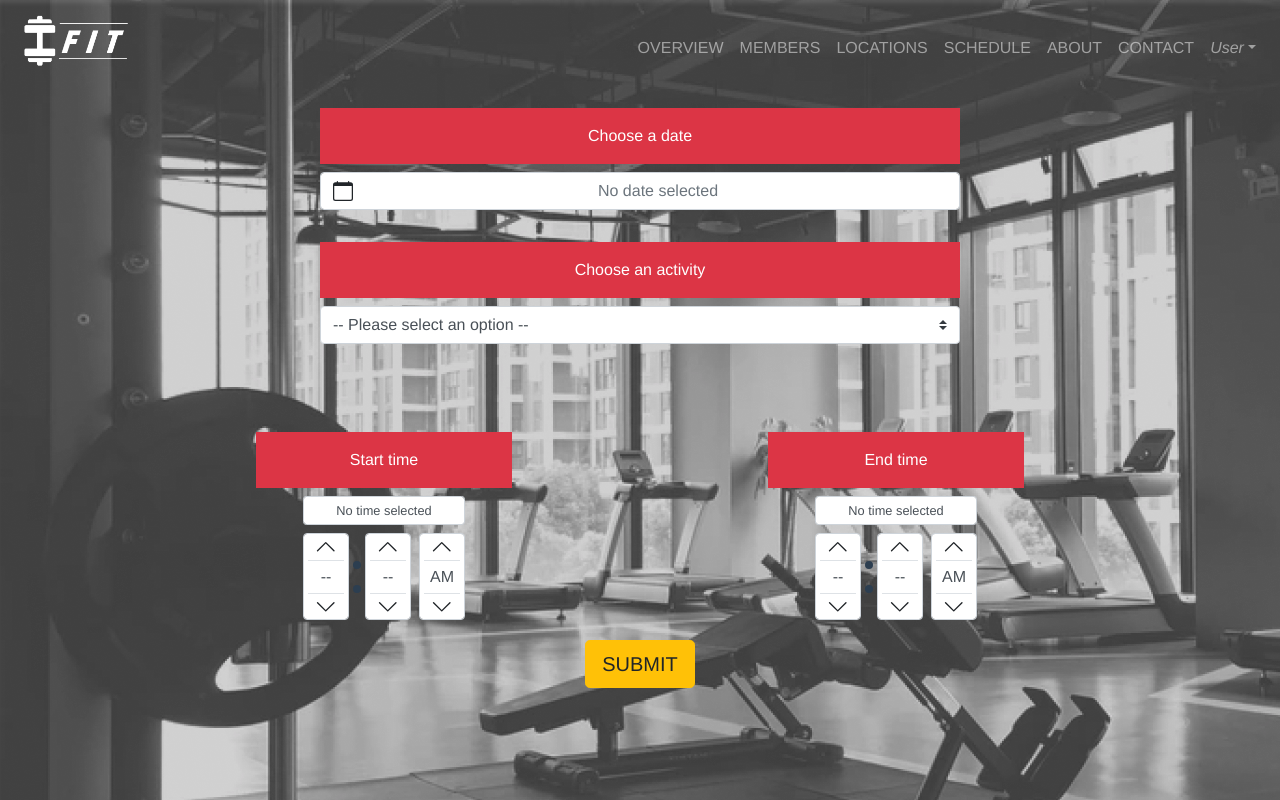
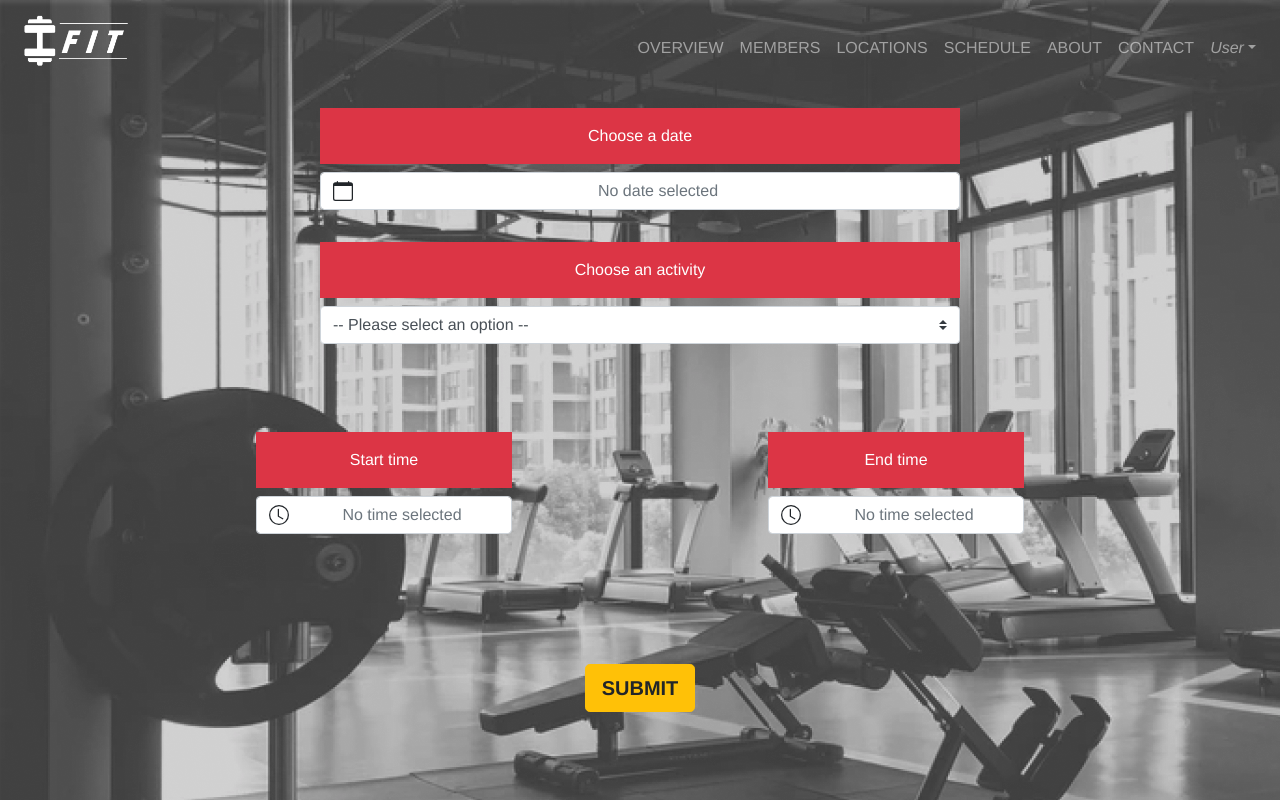
Before and after one commit to BT3103-G7/iFit, a Vue app: page /inputactivity in a window 1280 px wide. Shown: the top 800 px of the page. Built offline with nearby package versions, Linux system fonts and the light colour scheme.

Commit message:
Add backend of Input Activity page

```diff
--- a/src/components/InputActivity.vue
+++ b/src/components/InputActivity.vue
@@ -1,22 +1,23 @@
 <template>
 <div>
+<form @submit.prevent="input">
   <div id="content-wrap">
     <div id="background"></div>
     <br><br>
 
     <div id="date-activity-placeholder">
       <p class="p-3 mb-2 bg-danger text-white">Choose a date </p>
-      <b-form-datepicker id="example-datepicker" v-model="date" class="mb-2"></b-form-datepicker>
-      <!-- <p>Value: {{ date }}</p> -->
+      <b-form-datepicker id="datepicker-full-width" menu-class="w-100" calendar-width="100%" v-model="date" :min="minDate" locale="en" class="mb-2"></b-form-datepicker>
+      <!-- <p>Value: {{ new Date(date) }}</p>
+      <p>Type: {{ typeof date }}</p>  !-->
       <br>
       <p class="p-3 mb-2 bg-danger text-white">Choose an activity</p>
       <div>
-          <b-form-select v-model="selected" :options="options" class="mb-3">
+          <b-form-select v-model="activity" :options="options" class="mb-3">
               <!-- This slot appears above the options from 'options' prop -->
               <template #first>
                   <b-form-select-option :value="null" disabled>-- Please select an option --</b-form-select-option>
               </template>
-
               <!-- These options will appear after the ones from 'options' prop -->
               <b-form-select-option value="Static Cycling">Static Cycling</b-form-select-option>
               <b-form-select-option value="Running">Running</b-form-select-option>
@@ -24,7 +25,7 @@
               <b-form-select-option value="Elliptical">Elliptical</b-form-select-option>
               <b-form-select-option value="RStairmaster">Stairmaster</b-form-select-option>
           </b-form-select>
-          <!-- <div class="mt-2">Value: <strong>{{ selected }}</strong></div> -->
+          <!-- <div class="mt-2">Value: <strong>{{ activity }}</strong></div> -->
       </div>
     </div>
     <br><br><br>
@@ -33,10 +34,12 @@
         <div style='width:20%; height:100%; float:left'><br></div>
         <div style='width:20%; height:100%; float:left'>
             <p class="p-3 mb-2 bg-danger text-white">Start time</p>
-            <div>
-                <b-time v-model="start" locale="en"></b-time>
+            <!-- <div> -->
+                <!-- <b-form-timepicker v-model="start" locale="en"></b-form-timepicker> -->
                 <!-- <div class="mt-2">Value: {{ start }}</div> -->
-            </div>
+                <!-- <p>Type: {{ Timestamp.valueof(start) }}</p> -->
+            <!-- </div> -->
+              <b-form-timepicker v-model="start" locale="en"></b-form-timepicker>
             <br>
         </div>
         <div style='width:20%; height:100%; float:left'><br></div>
@@ -44,7 +47,7 @@
         <div style='width:20%; height:100%; float:left'>
             <p class="p-3 mb-2 bg-danger text-white">End time</p>
             <div>
-                <b-time v-model="end" locale="en"></b-time>
+                <b-form-timepicker v-model="end" locale="en"></b-form-timepicker>
                 <!-- <div class="mt-2">Value: {{ end }}</div> -->
             </div>
             <br>
@@ -53,35 +56,64 @@
     </div>
 
     <div id="button-placeholder">
-        <b-button type="submit" variant="warning" size=lg v-on:click="onSubmit()">SUBMIT</b-button>
+        <!-- <b-button type="submit" variant="warning" size=lg v-on:click="onSubmit()">SUBMIT</b-button> -->
+        <br><b-button type="submit" variant="warning" size=lg><b>SUBMIT</b></b-button>
     </div>
+
   </div>
+</form>
 </div>
 </template>
 
 
 <script>
+import database from '../firebase'
   export default {
     data() {
+      const now = new Date()
+      const today = new Date(now.getFullYear(), now.getMonth(), now.getDate())
+      const minDate = new Date(today)
+
       return {
-        selected: null,
-        date: '',
-        start: '',
-        end: '',
+        minDate: minDate,
+        activity: null,
+        calories: null,
+        date: null,
+        start: null,
+        end: null,
+        space: ' ',
       }
     },
     methods: {
-        // onSubmit() {
-        //     database.collection('user').add({
-        //         'date': this.date[8:9],
-        //         'month': this.date[5:6],
-        //         'year': this.date[0:3],
-        //         //'activity': this.form.activity,
-        //         //'calories': this.form.duration
-        //     })
+        input() {
+          if(this.activity != null && this.date != null && this.start != null && this.end != null) {
+            var fullDate = new Date(this.date)
+            var year = fullDate.getFullYear()
+            var month = fullDate.getMonth() + 1
+            var date = fullDate.getDate()
 
-        //     alert("You have successfully created an account!")
-        // }
+            var startTime = new Date(this.date.concat(this.space).concat(this.start))
+            var startHour = startTime.getHours()
+            var endTime = new Date(this.date.concat(this.space).concat(this.end))
+            var endHour = endTime.getMinutes()
+
+            var difference = (endTime.getTime() - startTime.getTime())/60000 //no. of minutes of activity
+            //console.log(difference)
+
+            database.collection('input').add({
+                'activity': this.activity,
+                //'calories': difference * ,
+                'date': Number(date),
+                'month': Number(month),
+                'year': Number(year),
+                'startHour': Number(startHour),
+                'endHour': Number(endHour),
+                //'userid':
+          })
+        } else {
+          alert("Please input all fields!")
+        }
+      }
     }
   }
 </script>
```
